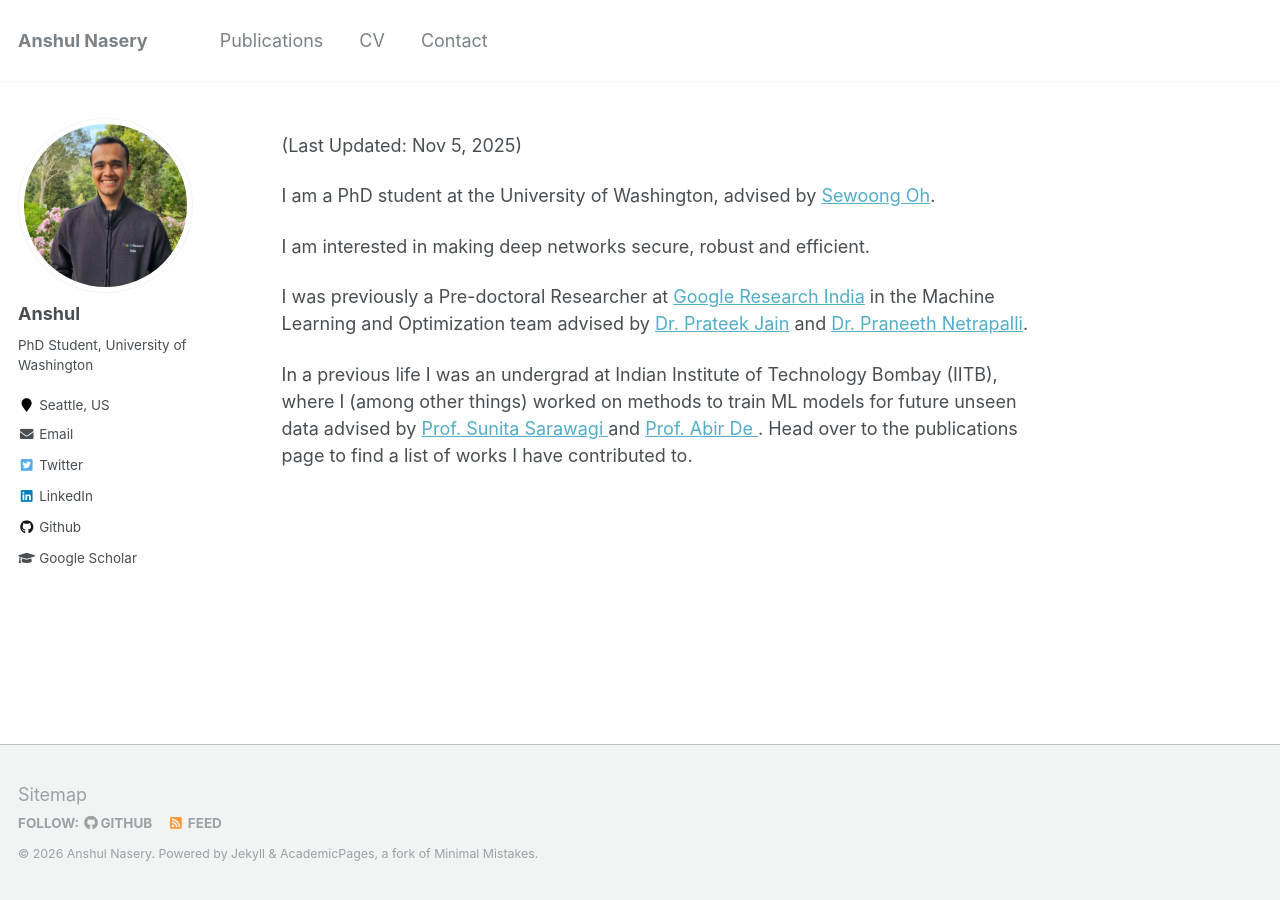
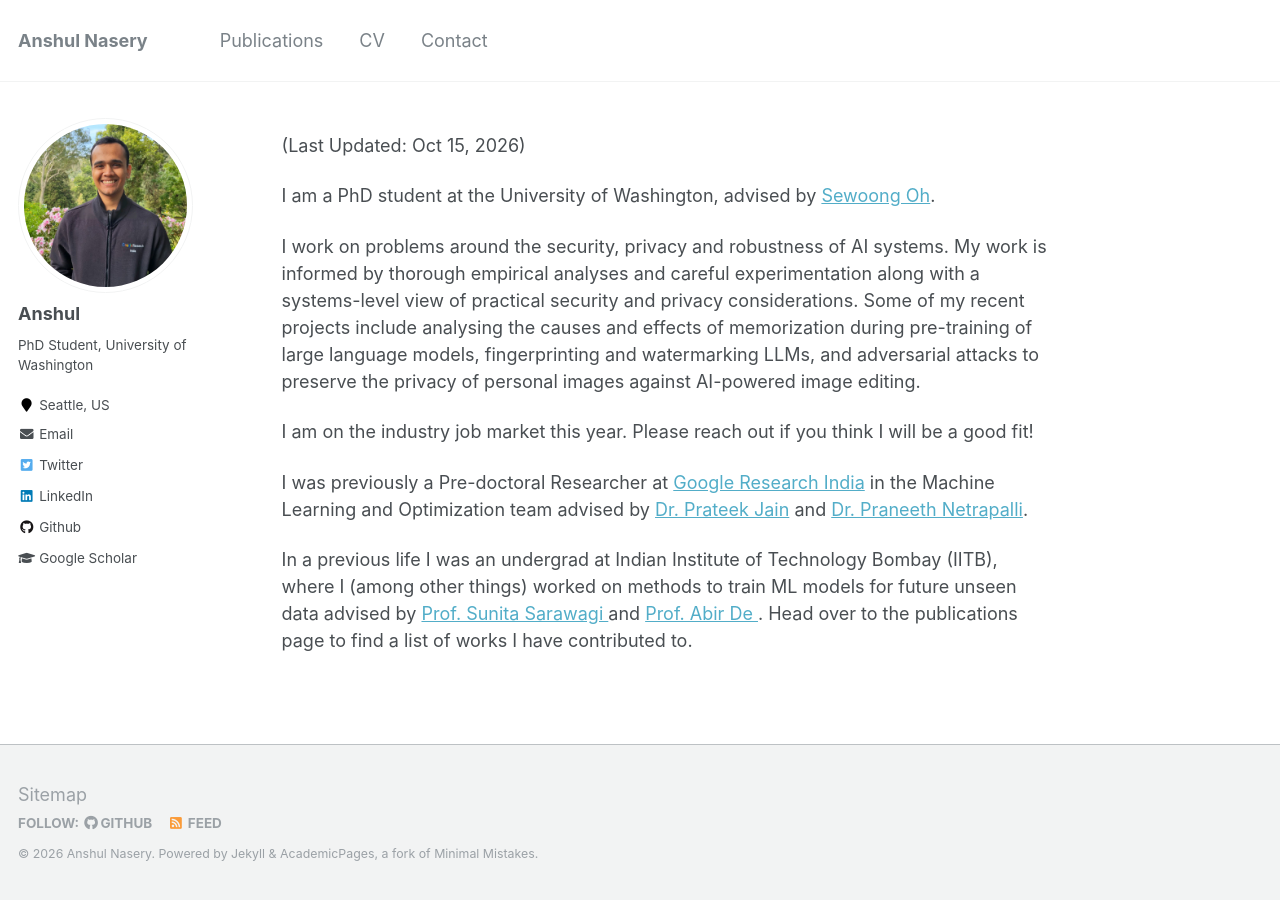
Before and after one commit to anshuln2/anshuln2.github.io, a Jekyll site: the page built from _pages/about.html, in a window 1280 px wide. Built offline with Jekyll 4.4.1, drawn with Linux system fonts in a browser that asks for light colours.

Commit message:
Revise about page content and last updated date
Updated last modified date and expanded personal description.

```diff
--- a/_pages/about.html
+++ b/_pages/about.html
@@ -7,10 +7,14 @@ redirect_from:
   - /about/
   - /about.html
 ---
-<p>(Last Updated: Nov 5, 2025)</p>
+<p>(Last Updated: Oct 15, 2026)</p>
 <p> I am a PhD student at the University of Washington, advised by <a href=https://homes.cs.washington.edu/~sewoong/>Sewoong Oh</a>. </p>
 
-<p>I am interested in making deep networks secure, robust and efficient.</p>
+<p> I work on problems around the security, privacy and robustness of AI systems.
+My work is informed by thorough empirical analyses and careful experimentation along with a systems-level view of practical security and privacy considerations.
+Some of my recent projects include analysing the causes and effects of memorization during pre-training of large language models, fingerprinting and watermarking LLMs,
+and adversarial attacks to preserve the privacy of personal images against AI-powered image editing.</p>
+<p>I am on the industry job market this year. Please reach out if you think I will be a good fit!</p>
 <p>I was previously a Pre-doctoral Researcher at <a herf="https://research.google/locations/india/">Google Research India</a> in the Machine Learning and Optimization team advised by <a href="https://www.prateekjain.org/">Dr. Prateek Jain</a> and <a href="https://www.praneethnetrapalli.org/">Dr. Praneeth Netrapalli</a>. </p>
 
 <p>In a previous life I was an undergrad at Indian Institute of Technology Bombay (IITB), where I (among other things) worked on methods to train ML models for future unseen data advised by <a href="https://www.cse.iitb.ac.in/~sunita/"> Prof. Sunita Sarawagi </a> and <a href="https://abir-de.github.io/">Prof. Abir De </a>. Head over to the publications page to find a list of works I have contributed to. </p>
```
